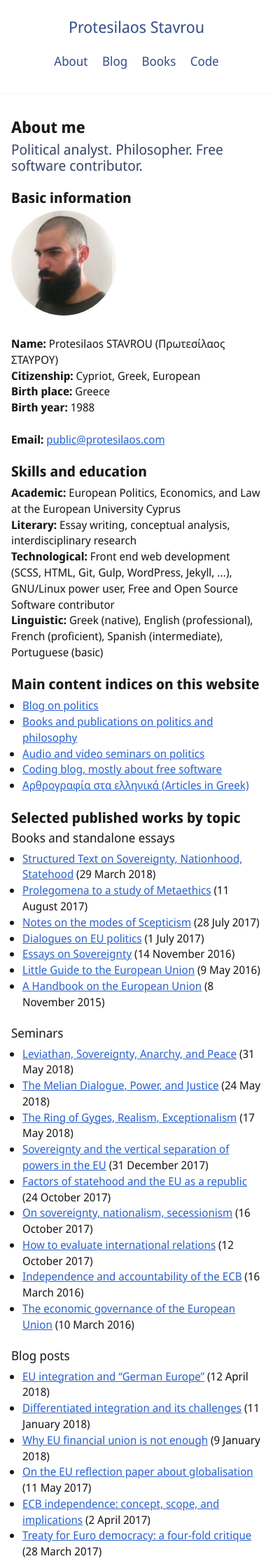
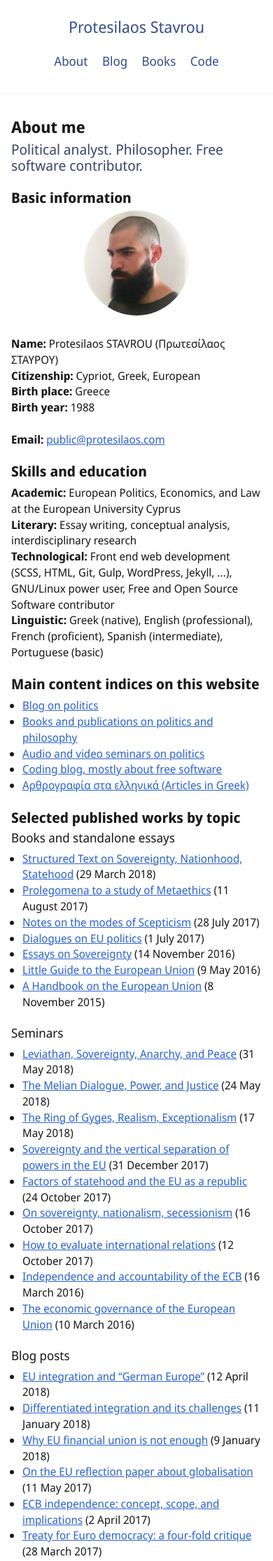
Before and after one commit to protesilaos/protesilaos.github.io, a Jekyll site: the page built from _pages/author.md, in a window 390 px wide. Shown: the top 2231 px of the page at 70% size. Built offline with Jekyll 4.4.1, drawn with Linux system fonts in a browser that asks for light colours.

Commit message:
Fix profile pic styles on mobile.

```diff
--- a/_sass/_post.scss
+++ b/_sass/_post.scss
@@ -114,7 +114,14 @@ h1.h1-plus {
     max-width: 200px;
 }
 
-.author-profile-pic img { // Used in about me page
+.author-profile-pic {
+    @include tablet {
+        text-align: right;
+    }
+
+    text-align: center;
+
+    img { // Used in about me page
         @include tablet {
             float: right;
             margin-left: $space-1;
@@ -125,3 +132,4 @@ h1.h1-plus {
         max-height: 150px;
         max-width: 150px;
     }
+}
```
Lines whose indentation alone changed are shown as unchanged.
